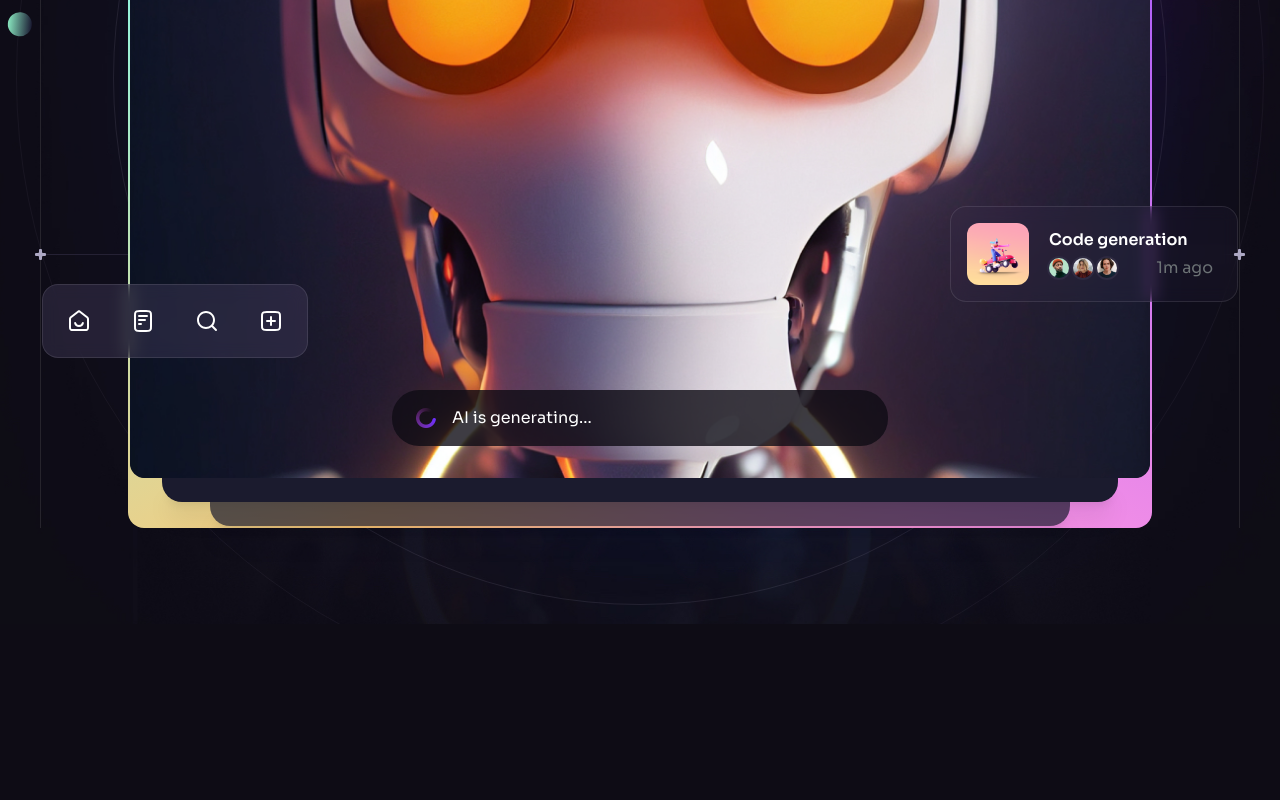
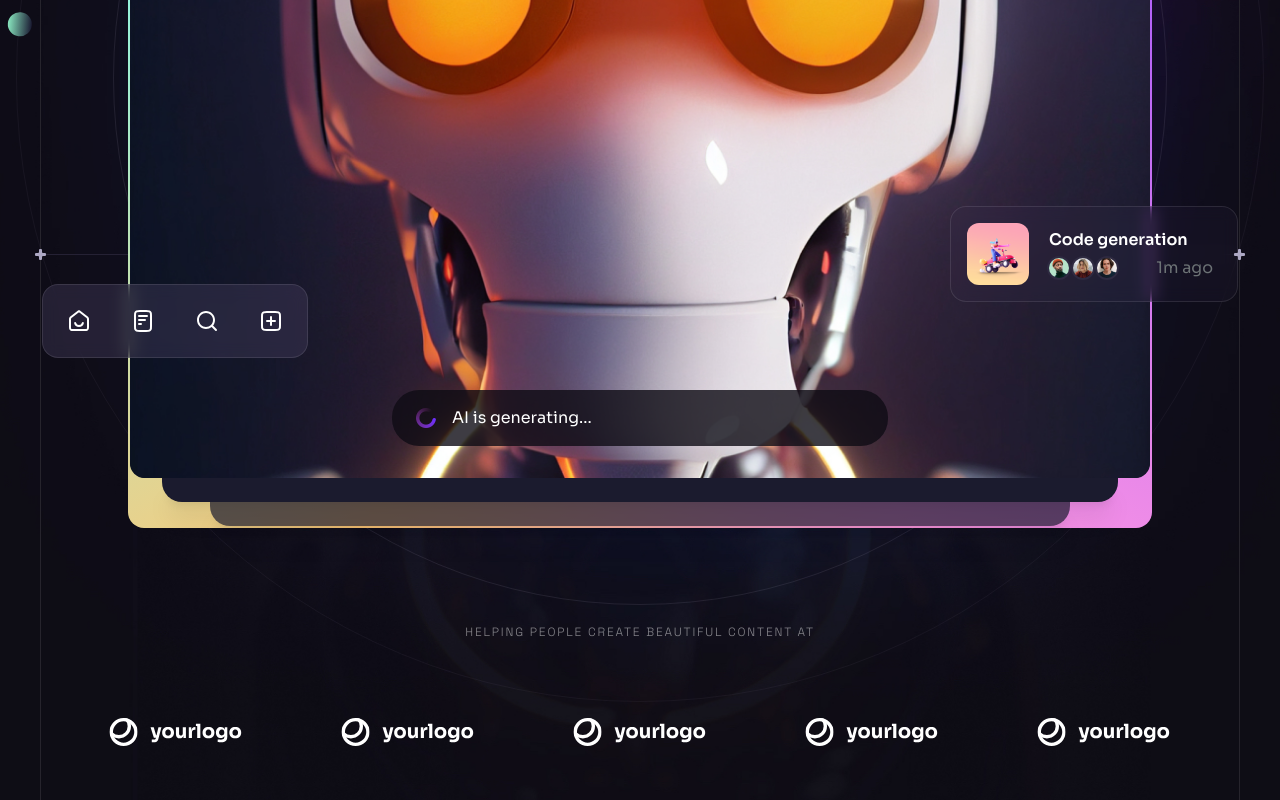
Before and after one commit to aditya-2k23/brainwave, a React (Vite) app: page / in a window 1280 px wide. Shown: the part 630-1430 px from the top of the page. Before the commit the page ends 1254 px from the top, so only its background shows below. Built offline with nearby package versions, Linux system fonts and the light colour scheme.

Commit message:
Added some company logos and a tagline in the section.

```diff
--- a/src/components/Hero.jsx
+++ b/src/components/Hero.jsx
@@ -7,6 +7,7 @@ import { ScrollParallax } from "react-just-parallax";
 import { useRef } from "react";
 import Generating from "./Generating";
 import Notification from "./Notification";
+import CompanyLogos from "./CompanyLogos";
 
 const Hero = () => {
   const parallaxRef = useRef(null);
@@ -94,6 +95,8 @@ const Hero = () => {
 
           <BackgroundCircles />
         </div>
+
+        <CompanyLogos className="hidden relative mt-20 z-10 lg:block" />
       </div>
 
       <BottomLine />
```
